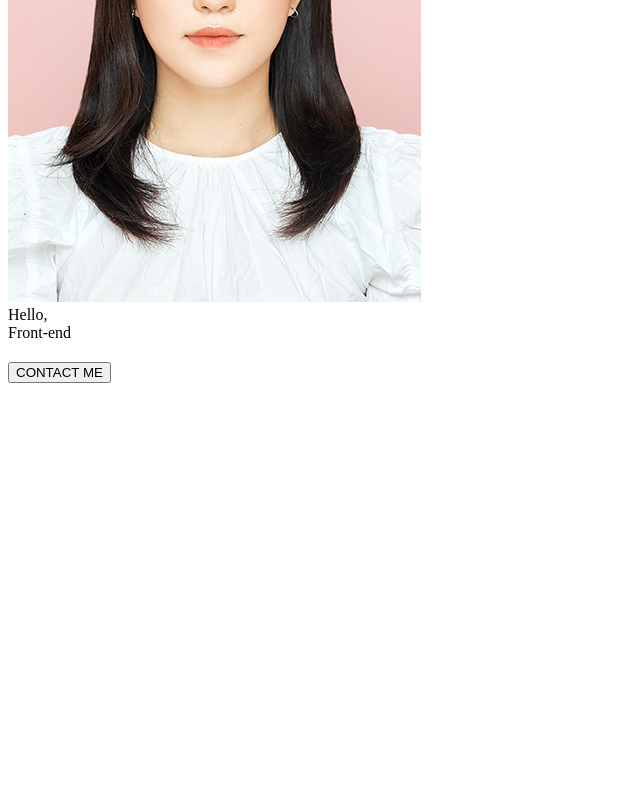
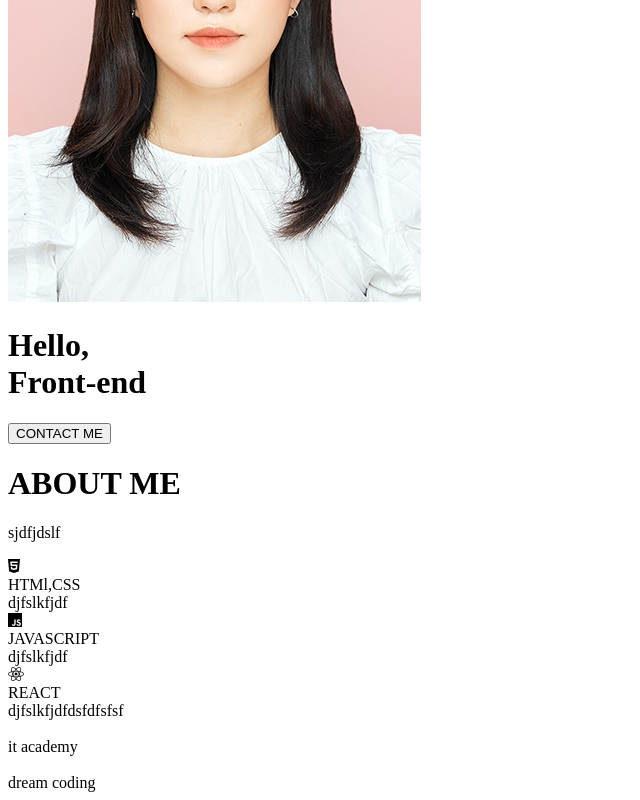
Before and after one commit to pestover/PORTFOLIO, a plain HTML site: page index.html in a window 1280 px wide. Shown: the part 370-1170 px from the top of the page, without its empty margins (0-640 px from the left). Before the commit the page ends 800 px from the top, so only its background shows below. Drawn offline with Linux system fonts and the light colour scheme.

Commit message:
Html_about

```diff
--- a/index.html
+++ b/index.html
@@ -27,11 +27,50 @@
         </ul>
     <section id="home"></section>
         <img src="./imgs/me.jpg" alt="Juyeon's profile photo" class="home__avatar">
-        <br class="home__title">Hello, <br>Front-end</br> </h1>
+        <h1 class="home__title">Hello, </br>Front-end</h1>
         <h2 class="home__descripton"></h2>
         <button class="home__contact">CONTACT ME</button>
 
     <section id="about"></section>
+        <h1>ABOUT ME</h1>
+        <p>sjdfjdslf</p>
+
+        <div class="about__majors">
+            <div class="major">
+                <div class="major__icon"></div>
+                    <i class="fa-brands fa-html5"></i>
+                <div class="major__title">HTMl,CSS</div>
+                <div class="major__description">djfslkfjdf</div>
+            </div>
+
+            <div class="major">
+                <div class="major__icon"></div>
+                    <i class="fa-brands fa-js"></i>
+                <div class="major__title">JAVASCRIPT</div>
+                <div class="major__description">djfslkfjdf</div>
+            </div>
+
+            <div class="major">
+                <div class="major__icon"></div>
+                    <i class="fa-brands fa-react"></i>
+                <div class="major__title">REACT</div>
+                <div class="major__description">djfslkfjdfdsfdfsfsf</div>
+            </div>
+        </div>
+        <div class="about__learn">
+            <div class="learn">
+                <img src="" alt="" class="learn__logo">
+                <div class="learn__name">it academy</div>
+                <div class="learn__period"></div>
+            </div>
+            <div class="learn">
+                <img src="" alt="" class="learn__logo">
+                <div class="learn__name">dream coding</div>
+                <div class="learn__period"></div>
+            </div>
+        </div>
+
+
     <section id="skills"></section>
     <section id="work"></section>
     <section id="contact"></section>
```
